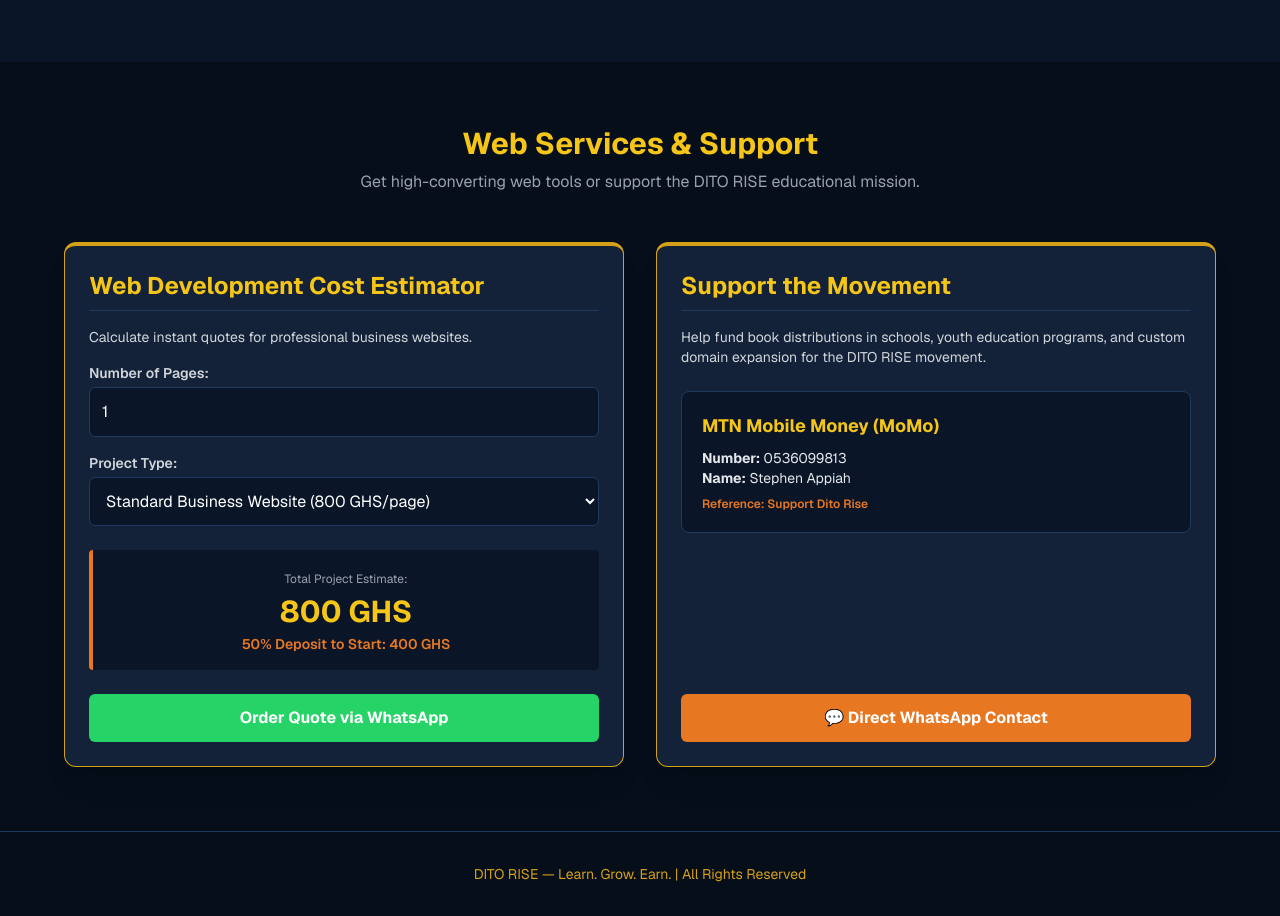
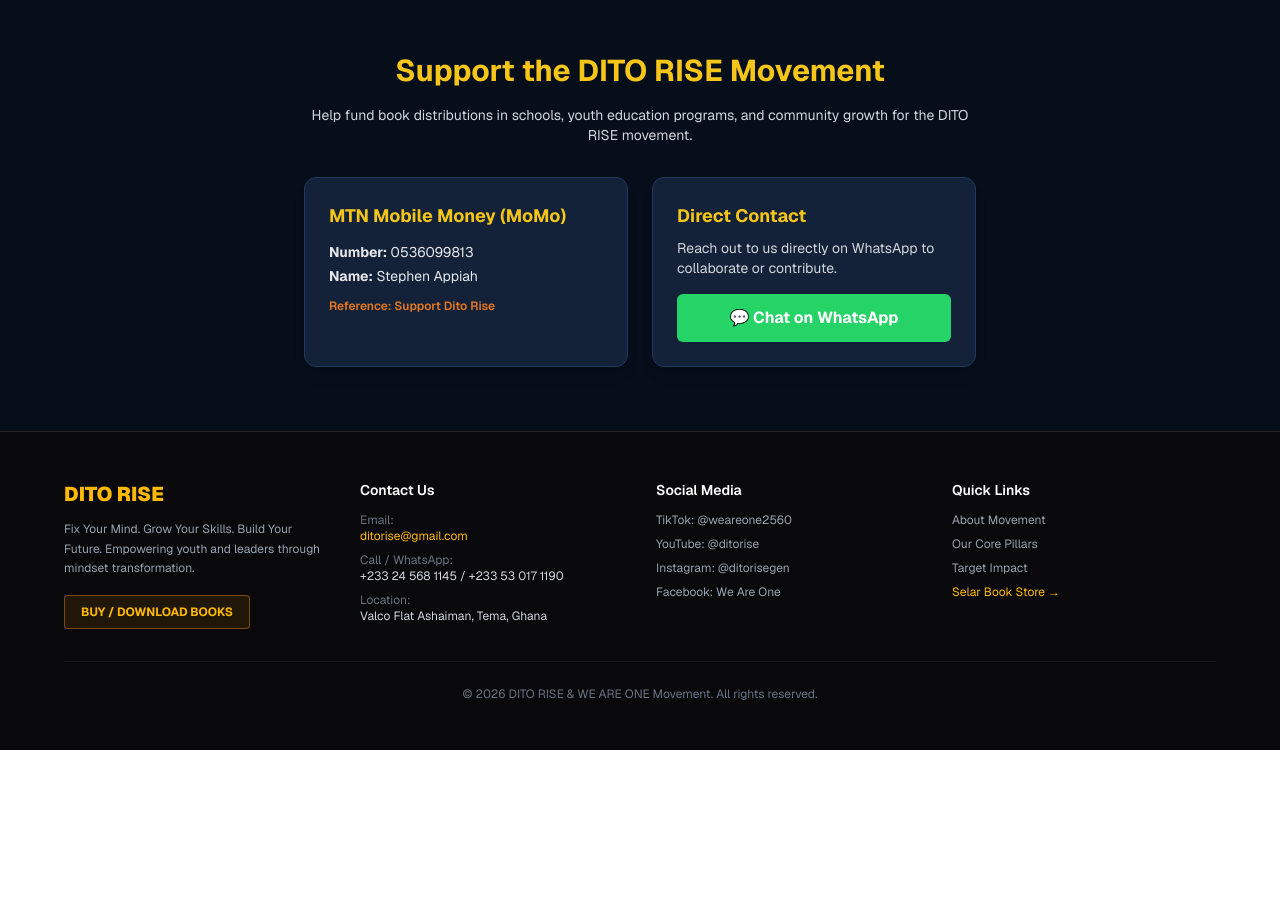
Before and after one commit to Ditorise/dito-rise-official, a Next.js app: page / in a window 1280 px wide. Shown: the part 1126-2042 px from the top of the page. After the commit the page ends 1876 px from the top, so only its background shows below. Built offline with nearby package versions, Linux system fonts and the light colour scheme.

Commit message:
Updated DITO RISE page with MoMo and WhatsApp details

```diff
--- a/app/page.tsx
+++ b/app/page.tsx
@@ -1,34 +1,24 @@
 'use client';
 
-import { useState } from 'react';
+import Navbar from '../components/Navbar';
+import Footer from '../components/Footer';
 
 export default function Home() {
-  const [pages, setPages] = useState<number>(1);
-  const [pricePerPage, setPricePerPage] = useState<number>(800);
-
-  const totalEstimate = pages * pricePerPage;
-  const deposit = totalEstimate * 0.5;
-
   const PHONE_NUMBER = "233245681145";
 
-  const handleWhatsAppQuote = () => {
-    const message = `Hello DITO RISE! I would like to order a web development project with ${pages} pages.\n\nTotal Estimate: ${totalEstimate} GHS\n50% Deposit to Start: ${deposit} GHS`;
-    window.open(`https://wa.me/${PHONE_NUMBER}?text=${encodeURIComponent(message)}`, '_blank');
-  };
-
-  const handleDirectWhatsApp = () => {
-    const message = "Hello Dito! I visited the DITO RISE platform and want to connect / support the movement.";
+  const handleWhatsAppClick = () => {
+    const message = "Hello Dito! I visited the DITO RISE platform and would like to connect / support the movement.";
     window.open(`https://wa.me/${PHONE_NUMBER}?text=${encodeURIComponent(message)}`, '_blank');
   };
 
   return (
     <div className="min-h-screen bg-[#0A1628] text-white flex flex-col justify-between font-sans">
 
-      {/* Navigation */}
-      <header className="px-6 py-5 bg-[#0A1628] border-b border-[#D4A017] flex justify-between items-center">
-        <div className="text-2xl font-bold text-[#F5C518] tracking-wider">DITO RISE</div>
-        <div className="text-xs text-[#D4A017] uppercase tracking-widest hidden sm:block">Learn. Grow. Earn.</div>
-      </header>
+      {/* Navbar Component */}
+      <Navbar />
+
+      {/* Main Content */}
+      <main className="flex-grow">
 
         {/* Hero Section */}
         <section className="px-6 py-16 text-center max-w-5xl mx-auto">
@@ -45,13 +35,16 @@
             <a href="#books" className="bg-[#D4A017] hover:bg-[#F5C518] text-[#0A1628] font-bold px-8 py-3 rounded-md transition">
               Explore Book Library
             </a>
-          <a href="#services" className="border border-[#D4A017] text-[#D4A017] hover:bg-[#D4A017] hover:text-[#0A1628] font-bold px-8 py-3 rounded-md transition">
-            Web Services & Calculator
-          </a>
+            <button
+              onClick={handleWhatsAppClick}
+              className="border border-[#D4A017] text-[#D4A017] hover:bg-[#D4A017] hover:text-[#0A1628] font-bold px-8 py-3 rounded-md transition"
+            >
+              Connect With Us
+            </button>
           </div>
         </section>
 
-      {/* Quote Section */}
+        {/* Founder Quote */}
         <section className="px-6 my-6">
           <div className="max-w-4xl mx-auto bg-[#0A1628] border-2 border-[#D4A017] p-8 rounded-lg text-center shadow-2xl">
             <p className="text-[#F5C518] text-2xl italic font-semibold">
@@ -61,7 +54,7 @@
           </div>
         </section>
 
-      {/* Books Showcase */}
+        {/* Books & Publications Section */}
         <section id="books" className="px-6 py-16 max-w-6xl mx-auto">
           <div className="text-center mb-12">
             <h2 className="text-3xl font-bold text-[#F5C518]">The DITO RISE Publication Series</h2>
@@ -69,6 +62,7 @@
           </div>
 
           <div className="grid grid-cols-1 md:grid-cols-3 gap-8">
+            {/* Series 1 */}
             <div className="bg-[#132238] border-t-4 border-[#D4A017] p-6 rounded-xl border-x border-b border-[#1e3a5f]">
               <span className="text-[#E87722] text-xs font-bold uppercase">Series 1</span>
               <h3 className="text-xl font-bold text-white mt-1 mb-3">Digital Marketing Series</h3>
@@ -76,6 +70,7 @@
               <span className="inline-block bg-[#0A1628] text-[#F5C518] text-xs px-3 py-1 rounded border border-[#1e3a5f]">Available on Selar.co</span>
             </div>
 
+            {/* Series 2 */}
             <div className="bg-[#132238] border-t-4 border-[#F5C518] p-6 rounded-xl border-x border-b border-[#1e3a5f]">
               <span className="text-[#E87722] text-xs font-bold uppercase">Series 2 • Standalone</span>
               <h3 className="text-xl font-bold text-white mt-1 mb-3">The Intentional Mind</h3>
@@ -83,6 +78,7 @@
               <span className="inline-block bg-[#0A1628] text-[#F5C518] text-xs px-3 py-1 rounded border border-[#1e3a5f]">Amazon KDP & Selar</span>
             </div>
 
+            {/* Series 3 */}
             <div className="bg-[#132238] border-t-4 border-[#E87722] p-6 rounded-xl border-x border-b border-[#1e3a5f]">
               <span className="text-[#E87722] text-xs font-bold uppercase">Series 3</span>
               <h3 className="text-xl font-bold text-white mt-1 mb-3">Student Success Series</h3>
@@ -92,87 +88,44 @@
           </div>
         </section>
 
-      {/* Services & Support Section */}
-      <section id="services" className="px-6 py-16 bg-[#060e1a]">
-        <div className="max-w-6xl mx-auto">
-          <div className="text-center mb-12">
-            <h2 className="text-3xl font-bold text-[#F5C518]">Web Services & Support</h2>
-            <p className="text-gray-400 mt-2">Get high-converting web tools or support the DITO RISE educational mission.</p>
+        {/* Support & Contact Section */}
+        <section id="support" className="px-6 py-16 bg-[#060e1a]">
+          <div className="max-w-4xl mx-auto text-center">
+            <h2 className="text-3xl font-bold text-[#F5C518] mb-4">Support the DITO RISE Movement</h2>
+            <p className="text-gray-300 text-sm max-w-2xl mx-auto mb-8">
+              Help fund book distributions in schools, youth education programs, and community growth for the DITO RISE movement.
+            </p>
+
+            <div className="grid grid-cols-1 md:grid-cols-2 gap-6 text-left max-w-2xl mx-auto">
+              {/* MoMo Info */}
+              <div className="bg-[#132238] border border-[#1e3a5f] p-6 rounded-xl shadow-lg">
+                <h3 className="text-[#F5C518] font-bold text-lg mb-3">MTN Mobile Money (MoMo)</h3>
+                <p className="text-gray-200 text-sm mb-1"><strong>Number:</strong> 0536099813</p>
+                <p className="text-gray-200 text-sm mb-1"><strong>Name:</strong> Stephen Appiah</p>
+                <p className="text-[#E87722] text-xs font-semibold mt-3">Reference: Support Dito Rise</p>
               </div>
 
-          <div className="grid grid-cols-1 md:grid-cols-2 gap-8">
-            <div className="bg-[#132238] border-t-4 border-[#D4A017] border-x border-b border-[#1e3a5f] rounded-xl p-6 shadow-xl">
-              <h3 className="text-[#F5C518] text-2xl font-bold pb-2 border-b border-[#1e3a5f] mb-4">
-                Web Development Cost Estimator
-              </h3>
-              <p className="text-gray-300 text-sm mb-4">Calculate instant quotes for professional business websites.</p>
-
-              <label className="block text-gray-300 font-semibold mb-1 text-sm">Number of Pages:</label>
-              <input
-                type="number"
-                min="1"
-                value={pages}
-                onChange={(e) => setPages(Math.max(1, Number(e.target.value)))}
-                className="w-full bg-[#0A1628] border border-[#1e3a5f] text-white p-3 rounded-md mb-4 focus:outline-none focus:border-[#D4A017]"
-              />
-
-              <label className="block text-gray-300 font-semibold mb-1 text-sm">Project Type:</label>
-              <select
-                value={pricePerPage}
-                onChange={(e) => setPricePerPage(Number(e.target.value))}
-                className="w-full bg-[#0A1628] border border-[#1e3a5f] text-white p-3 rounded-md mb-6 focus:outline-none focus:border-[#D4A017]"
+              {/* Direct WhatsApp Contact */}
+              <div className="bg-[#132238] border border-[#1e3a5f] p-6 rounded-xl shadow-lg flex flex-col justify-between">
+                <div>
+                  <h3 className="text-[#F5C518] font-bold text-lg mb-2">Direct Contact</h3>
+                  <p className="text-gray-300 text-sm mb-4">Reach out to us directly on WhatsApp to collaborate or contribute.</p>
+                </div>
+                <button
+                  onClick={handleWhatsAppClick}
+                  className="w-full bg-[#25D366] hover:bg-[#1eb954] text-white font-bold py-3 px-4 rounded-md transition duration-200 text-center"
                 >
-                <option value={500}>Basic Landing Page (500 GHS/page)</option>
-                <option value={800}>Standard Business Website (800 GHS/page)</option>
-                <option value={1200}>E-Commerce Store & Systems (1200 GHS/page)</option>
-              </select>
-
-              <div className="bg-[#0A1628] border-l-4 border-[#E87722] p-4 rounded text-center mb-6">
-                <span className="text-gray-400 text-xs">Total Project Estimate:</span>
-                <div className="text-[#F5C518] text-3xl font-bold my-1">{totalEstimate} GHS</div>
-                <div className="text-[#E87722] font-semibold text-sm">50% Deposit to Start: {deposit} GHS</div>
-              </div>
-
-              <button
-                onClick={handleWhatsAppQuote}
-                className="w-full bg-[#25D366] hover:bg-[#1eb954] text-white font-bold py-3 px-4 rounded-md transition duration-200"
-              >
-                Order Quote via WhatsApp
-              </button>
-            </div>
-
-            <div className="bg-[#132238] border-t-4 border-[#D4A017] border-x border-b border-[#1e3a5f] rounded-xl p-6 shadow-xl flex flex-col justify-between">
-              <div>
-                <h3 className="text-[#F5C518] text-2xl font-bold pb-2 border-b border-[#1e3a5f] mb-4">
-                  Support the Movement
-                </h3>
-                <p className="text-gray-300 text-sm mb-6">
-                  Help fund book distributions in schools, youth education programs, and custom domain expansion for the DITO RISE movement.
-                </p>
-
-                <div className="bg-[#0A1628] border border-[#1e3a5f] p-5 rounded-lg mb-6">
-                  <h4 className="text-[#F5C518] font-bold text-lg mb-2">MTN Mobile Money (MoMo)</h4>
-                  <p className="text-gray-200 text-sm"><strong>Number:</strong> 0536099813</p>
-                  <p className="text-gray-200 text-sm"><strong>Name:</strong> Stephen Appiah</p>
-                  <p className="text-[#E87722] text-xs font-semibold mt-2">Reference: Support Dito Rise</p>
-                </div>
-              </div>
-
-              <button
-                onClick={handleDirectWhatsApp}
-                className="w-full bg-[#E87722] hover:bg-[#d06515] text-white font-bold py-3 px-4 rounded-md transition duration-200"
-              >
-                💬 Direct WhatsApp Contact
+                  💬 Chat on WhatsApp
                 </button>
               </div>
             </div>
           </div>
         </section>
 
-      {/* Footer */}
-      <footer className="px-6 py-8 bg-[#060e1a] border-t border-[#1e3a5f] text-center text-sm text-[#D4A017]">
-        DITO RISE — Learn. Grow. Earn. | All Rights Reserved
-      </footer>
+      </main>
+
+      {/* Footer Component */}
+      <Footer />
 
     </div>
   );
```
Lines whose indentation alone changed are shown as unchanged.
